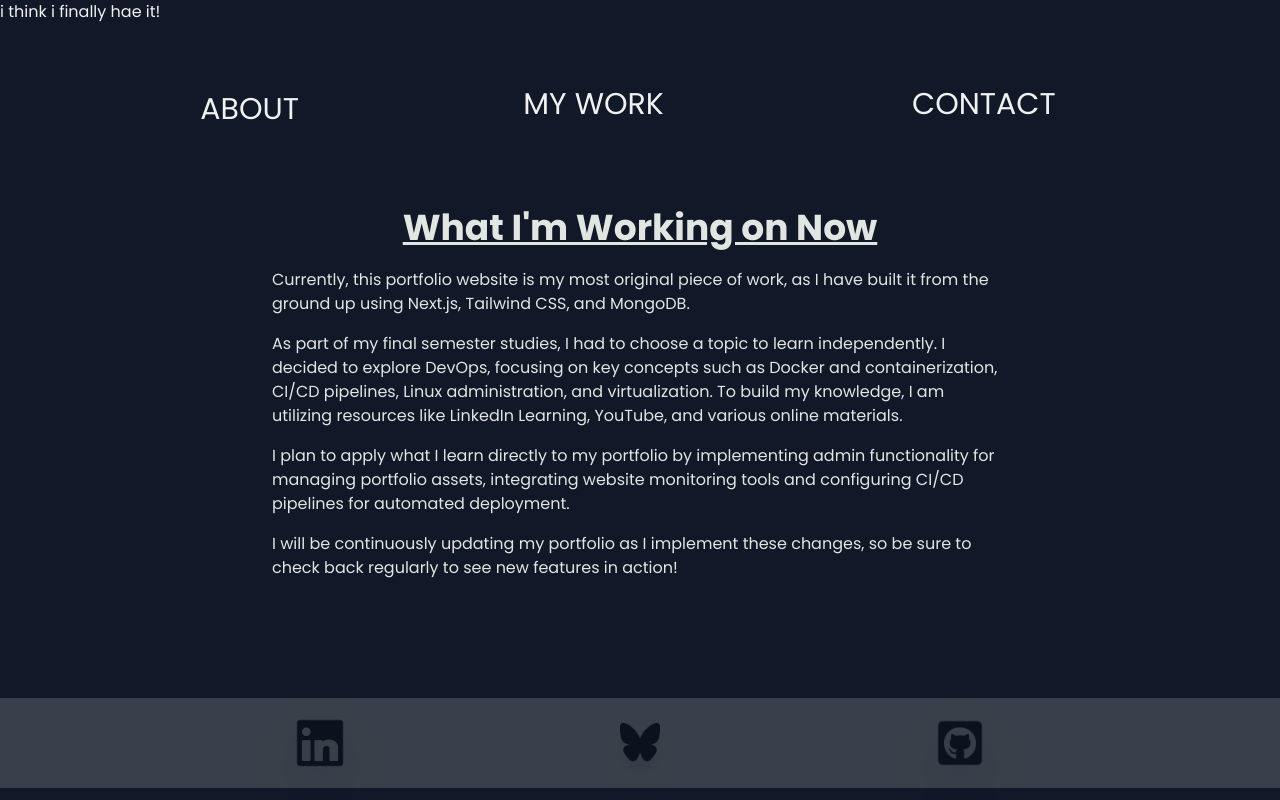
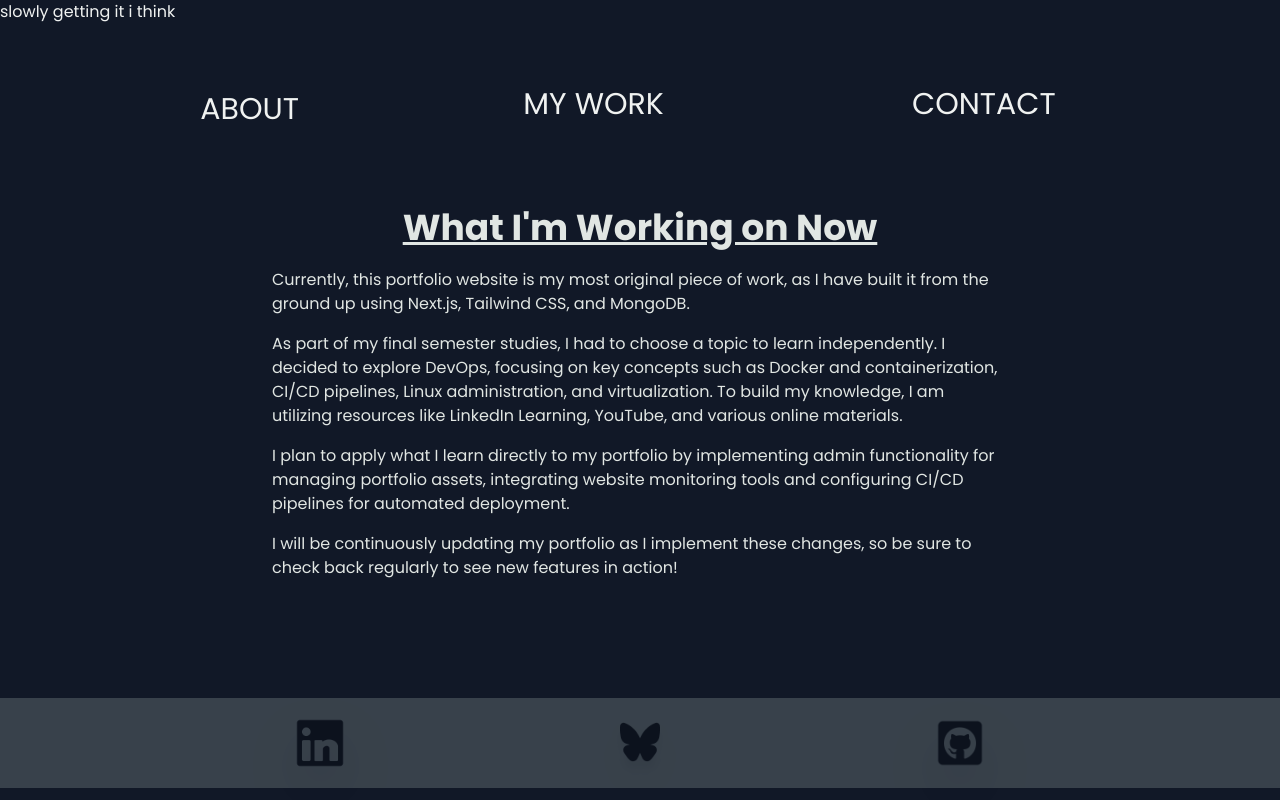
Before and after one commit to Dmaur/finalProject_Portfolio, a Next.js app: page / in a window 1280 px wide. Built offline with nearby package versions, Linux system fonts and the light colour scheme; no server answers; the database is empty.

Commit message:
Update text in Home component for clarity

```diff
--- a/src/app/page.tsx
+++ b/src/app/page.tsx
@@ -9,7 +9,7 @@ export default async function Home() {
 
   return (
     <>
-     i think i finally hae it!
+    slowly getting it i think
       <Landing projects={projects}/>
 
 
```
